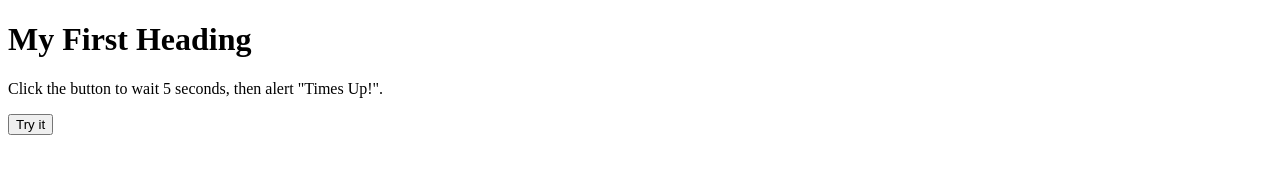
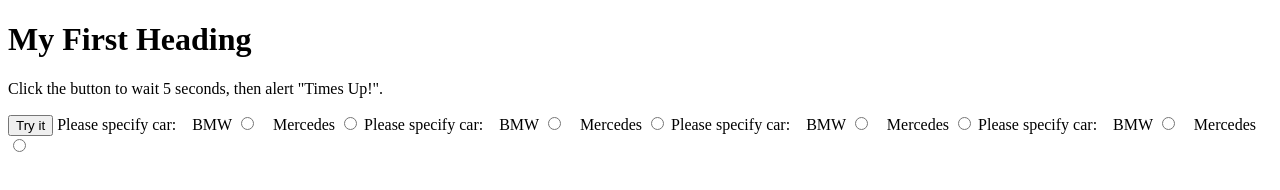
Before and after one commit to Livi143/TriviaGame, a plain HTML site: page index.html in a window 1280 px wide. Drawn offline with Linux system fonts and the light colour scheme.

Commit message:
it's an ugly start, but more single select buttons

```diff
--- a/index.html
+++ b/index.html
@@ -23,6 +23,50 @@ function alertFunc() {
   alert("Times Up!");
 }
 </script>
+<!-- stack overflow ex-->
+
+    <label>Please specify car:</label>&nbsp; &nbsp;
+    <label>BMW</label>
+    <input type="radio" name="car" id="is_BMW" />
+    &nbsp;&nbsp;
+    <label>Mercedes</label>
+    <input type="radio" name="car" id="is_Mercedes" />
+
+    <label>Please specify car:</label>&nbsp; &nbsp;
+    <label>BMW</label>
+    <input type="radio" name="car" id="is_BMW" />
+    &nbsp;&nbsp;
+    <label>Mercedes</label>
+    <input type="radio" name="car" id="is_Mercedes" />
+
+    <label>Please specify car:</label>&nbsp; &nbsp;
+    <label>BMW</label>
+    <input type="radio" name="car" id="is_BMW" />
+    &nbsp;&nbsp;
+    <label>Mercedes</label>
+    <input type="radio" name="car" id="is_Mercedes" />
+
+    <label>Please specify car:</label>&nbsp; &nbsp;
+    <label>BMW</label>
+    <input type="radio" name="car" id="is_BMW" />
+    &nbsp;&nbsp;
+    <label>Mercedes</label>
+    <input type="radio" name="car" id="is_Mercedes" />
+
+<script>
+function valueChanged() {
+    if (document.getElementById("is_BMW").checked == true) {
+        document.getElementById("is_BMW").value = 1;
+        document.getElementById("is_Mercedes").value = 0;
+    } else {
+        document.getElementById("is_BMW").value = 0;
+        document.getElementById("is_Mercedes").value = 1;
+    }
+    console.log(document.getElementById("is_BMW").value);
+    console.log(document.getElementById("is_Mercedes").value)
+}
+</script>
+
 
 </body>
 </html>
```
Also changed, not shown: assets/javascript/app.js (+20 -0 lines).
